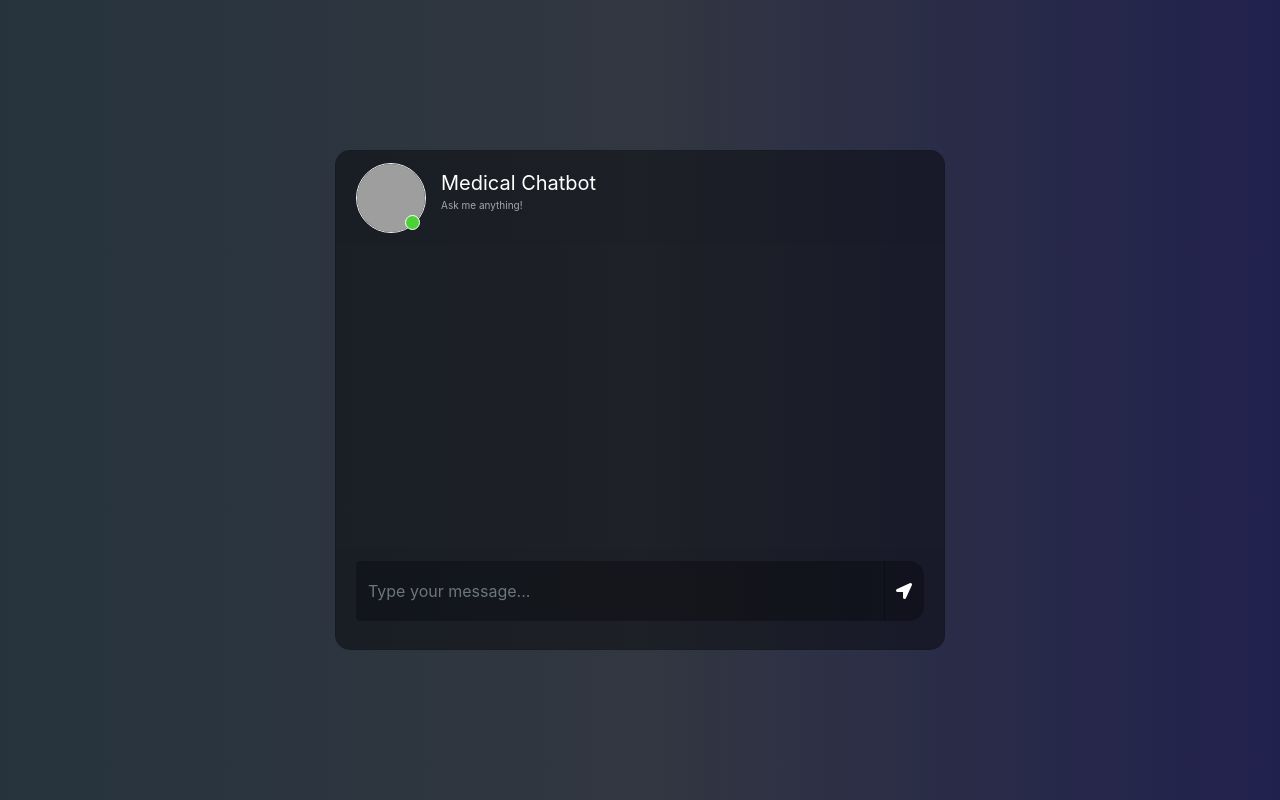
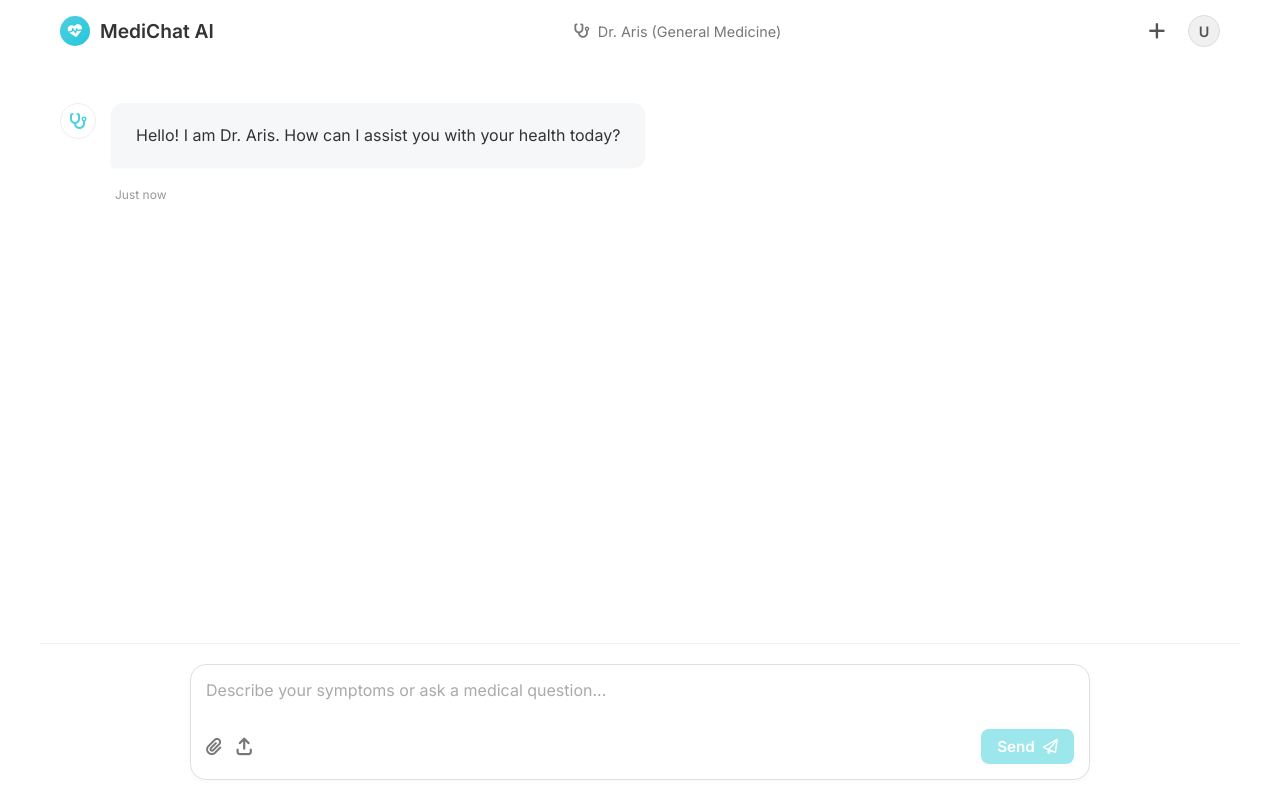
Before and after one commit to k-saravanan-2006/AI_medical_chatbot, a Flask app: page / in a window 1280 px wide. Run offline with Flask 3, Linux system fonts and the light colour scheme; some libraries are stand-ins or nearby versions; grey boxes are pictures that could not be loaded.

Commit message:
modify ui

```diff
--- /dev/null
+++ b/static/script.js
@@ -0,0 +1,92 @@
+const messageInput = document.getElementById('messageInput');
+const chatArea = document.querySelector('.chat-area');
+
+// Auto-resize textarea
+messageInput.addEventListener('input', function () {
+    this.style.height = 'auto';
+    this.style.height = (this.scrollHeight) + 'px';
+});
+
+// Handle Enter key to send
+messageInput.addEventListener('keydown', function (e) {
+    if (e.key === 'Enter' && !e.shiftKey) {
+        e.preventDefault();
+        sendMessage();
+    }
+});
+
+function formatTime(date) {
+    let hours = date.getHours();
+    let minutes = date.getMinutes();
+    const ampm = hours >= 12 ? 'PM' : 'AM';
+    hours = hours % 12;
+    hours = hours ? hours : 12; // the hour '0' should be '12'
+    minutes = minutes < 10 ? '0' + minutes : minutes;
+    return hours + ':' + minutes + ' ' + ampm;
+}
+
+function appendMessage(sender, text) {
+    const timeString = formatTime(new Date());
+    let msgHTML = '';
+
+    if (sender === 'user') {
+        msgHTML = `
+        <div class="message-row user-row">
+            <div class="message-content user-message">
+                <p>${text}</p>
+            </div>
+            <div class="avatar user-avatar"><i class="fa-regular fa-user"></i></div>
+        </div>
+        <div class="timestamp user-timestamp">${timeString}</div>
+        `;
+    } else {
+        msgHTML = `
+        <div class="message-row bot-row">
+            <div class="avatar bot-avatar"><i class="fa-solid fa-stethoscope"></i></div>
+            <div class="message-wrapper">
+                <div class="message-content bot-message">
+                    <p>${text}</p>
+                </div>
+            </div>
+        </div>
+        <div class="timestamp bot-timestamp">${timeString}</div>
+        `;
+    }
+
+    chatArea.insertAdjacentHTML('beforeend', msgHTML);
+    chatArea.scrollTop = chatArea.scrollHeight;
+}
+
+async function sendMessage() {
+    const text = messageInput.value.trim();
+    if (!text) return;
+
+    // Clear input
+    messageInput.value = '';
+    messageInput.style.height = 'auto'; // Reset height
+
+    // Add user message to UI
+    appendMessage('user', text);
+
+    // Send to backend
+    const formData = new FormData();
+    formData.append('msg', text);
+
+    try {
+        const response = await fetch('/get', {
+            method: 'POST',
+            body: formData
+        });
+
+        if (response.ok) {
+            const result = await response.text();
+            appendMessage('bot', result);
+        } else {
+            console.error('Server responded with status:', response.status);
+            appendMessage('bot', 'Error: Could not reach the server.');
+        }
+    } catch (error) {
+        console.error('Fetch error:', error);
+        appendMessage('bot', 'Error: Connection failed.');
+    }
+}
--- a/static/style.css
+++ b/static/style.css
@@ -1,223 +1,303 @@
-body,html{
-	height: 100%;
-	margin: 0;
-	background: rgb(44, 47, 59);
-   background: -webkit-linear-gradient(to right, rgb(40, 59, 34), rgb(54, 60, 70), rgb(32, 32, 43));
-	background: linear-gradient(to right, rgb(38, 51, 61), rgb(50, 55, 65), rgb(33, 33, 78));
+:root {
+    --primary-color: #4DD0E1;
+    /* Teal color from main message */
+    --primary-light: #E0F7FA;
+    --bg-color: #FFFFFF;
+    --text-color: #333333;
+    --grey-bg: #F5F5F5;
+    --border-color: #E0E0E0;
+    --logo-color: #4DB6AC;
 }
 
-.chat{
-	margin-top: auto;
-	margin-bottom: auto;
+* {
+    margin: 0;
+    padding: 0;
+    box-sizing: border-box;
+    font-family: 'Inter', sans-serif;
 }
-.card{
-	height: 500px;
-	border-radius: 15px !important;
-	background-color: rgba(0,0,0,0.4) !important;
+
+body {
+    background-color: var(--bg-color);
+    height: 100vh;
+    display: flex;
+    flex-direction: column;
+    color: var(--text-color);
 }
-.contacts_body{
-	padding:  0.75rem 0 !important;
-	overflow-y: auto;
-	white-space: nowrap;
+
+.app-container {
+    max-width: 1200px;
+    margin: 0 auto;
+    width: 100%;
+    height: 100%;
+    display: flex;
+    flex-direction: column;
 }
-.msg_card_body{
-	overflow-y: auto;
+
+/* Header */
+.chat-header {
+    display: flex;
+    justify-content: space-between;
+    align-items: center;
+    padding: 15px 20px;
+    border-bottom: 1px solid transparent;
 }
-.card-header{
-	border-radius: 15px 15px 0 0 !important;
-	border-bottom: 0 !important;
+
+.logo-area {
+    display: flex;
+    align-items: center;
+    gap: 10px;
+    font-weight: 700;
+    font-size: 1.2rem;
+    color: #333;
 }
-.card-footer{
-border-radius: 0 0 15px 15px !important;
-	border-top: 0 !important;
+
+.logo-icon {
+    background-color: var(--primary-color);
+    color: white;
+    width: 30px;
+    height: 30px;
+    border-radius: 50%;
+    background: linear-gradient(135deg, #4DD0E1, #26C6DA);
+    display: flex;
+    align-items: center;
+    justify-content: center;
+    font-size: 0.9rem;
 }
-.container{
-	align-content: center;
+
+.logo-icon i {
+    transform: rotate(-10deg);
 }
-.search{
-	border-radius: 15px 0 0 15px !important;
-	background-color: rgba(0,0,0,0.3) !important;
-	border:0 !important;
-	color:white !important;
+
+.doctor-info {
+    color: #777;
+    font-size: 0.9rem;
+    display: flex;
+    align-items: center;
+    gap: 8px;
 }
-.search:focus{
-	 box-shadow:none !important;
-   outline:0px !important;
+
+.doctor-icon {
+    color: #777;
 }
-.type_msg{
-	background-color: rgba(0,0,0,0.3) !important;
-	border:0 !important;
-	color:white !important;
-	height: 60px !important;
-	overflow-y: auto;
+
+.header-actions {
+    display: flex;
+    align-items: center;
+    gap: 15px;
 }
-	.type_msg:focus{
-	 box-shadow:none !important;
-   outline:0px !important;
+
+.icon-btn {
+    background: none;
+    border: none;
+    font-size: 1.2rem;
+    cursor: pointer;
+    color: #555;
+    display: flex;
+    align-items: center;
+    justify-content: center;
+    width: 32px;
+    height: 32px;
 }
-.attach_btn{
-	border-radius: 15px 0 0 15px !important;
-	background-color: rgba(0,0,0,0.3) !important;
-	border:0 !important;
-	color: white !important;
-	cursor: pointer;
+
+.user-avatar-small {
+    width: 32px;
+    height: 32px;
+    border-radius: 50%;
+    background-color: #f0f0f0;
+    display: flex;
+    align-items: center;
+    justify-content: center;
+    font-weight: 600;
+    font-size: 0.9rem;
+    color: #555;
+    border: 1px solid #ddd;
 }
-.send_btn{
-	border-radius: 0 15px 15px 0 !important;
-	background-color: rgba(0,0,0,0.3) !important;
-	border:0 !important;
-	color: white !important;
-	cursor: pointer;
+
+/* Chat Area */
+.chat-area {
+    flex: 1;
+    padding: 40px 20px;
+    display: flex;
+    flex-direction: column;
+    gap: 15px;
+    overflow-y: auto;
 }
-.search_btn{
-	border-radius: 0 15px 15px 0 !important;
-	background-color: rgba(0,0,0,0.3) !important;
-	border:0 !important;
-	color: white !important;
-	cursor: pointer;
+
+.message-row {
+    display: flex;
+    gap: 15px;
+    align-items: flex-start;
+    max-width: 80%;
 }
-.contacts{
-	list-style: none;
-	padding: 0;
+
+.user-row {
+    align-self: flex-end;
+    flex-direction: row;
+    justify-content: flex-end;
 }
-.contacts li{
-	width: 100% !important;
-	padding: 5px 10px;
-	margin-bottom: 15px !important;
+
+.bot-row {
+    align-self: flex-start;
 }
-.active{
-	background-color: rgba(0,0,0,0.3);
+
+.avatar {
+    width: 36px;
+    height: 36px;
+    border-radius: 50%;
+    display: flex;
+    align-items: center;
+    justify-content: center;
+    flex-shrink: 0;
 }
-.user_img{
-	height: 70px;
-	width: 70px;
-	border:1.5px solid #f5f6fa;
 
+.user-avatar {
+    background-color: #E0F7FA;
+    color: #4DD0E1;
+    border: 1px solid #B2EBF2;
 }
-.user_img_msg{
-	height: 40px;
-	width: 40px;
-	border:1.5px solid #f5f6fa;
 
+.bot-avatar {
+    background: white;
+    border: 1px solid #eee;
+    color: #4DD0E1;
 }
-.img_cont{
-	position: relative;
-	height: 70px;
-	width: 70px;
+
+.message-content {
+    padding: 20px 25px;
+    border-radius: 12px;
+    line-height: 1.5;
+    font-size: 1rem;
+    position: relative;
+    box-shadow: 0 1px 2px rgba(0, 0, 0, 0.05);
 }
-.img_cont_msg{
-	height: 40px;
-	width: 40px;
+
+.user-message {
+    background-color: var(--primary-color);
+    color: white;
+    border-bottom-right-radius: 4px;
 }
-.online_icon{
-	position: absolute;
-	height: 15px;
-	width:15px;
-	background-color: #4cd137;
-	border-radius: 50%;
-	bottom: 0.2em;
-	right: 0.4em;
-	border:1.5px solid white;
+
+.bot-message {
+    background-color: #F5F7F9;
+    color: #333;
+    border-bottom-left-radius: 4px;
 }
-.offline{
-	background-color: #c23616 !important;
+
+.timestamp {
+    font-size: 0.75rem;
+    color: #999;
+    margin-top: 5px;
 }
-.user_info{
-	margin-top: auto;
-	margin-bottom: auto;
-	margin-left: 15px;
+
+.user-timestamp {
+    align-self: flex-end;
+    margin-right: 55px;
 }
-.user_info span{
-	font-size: 20px;
-	color: white;
+
+.bot-extras {
+    margin-left: 55px;
+    display: flex;
+    flex-direction: column;
+    gap: 5px;
 }
-.user_info p{
-	font-size: 10px;
-	color: rgba(255,255,255,0.6);
+
+.citation {
+    display: inline-flex;
+    align-items: center;
+    gap: 6px;
+    background-color: white;
+    border: 1px solid #eee;
+    padding: 6px 12px;
+    border-radius: 20px;
+    font-size: 0.8rem;
+    color: #555;
+    width: fit-content;
+    box-shadow: 0 1px 3px rgba(0, 0, 0, 0.05);
+    cursor: pointer;
 }
-.video_cam{
-	margin-left: 50px;
-	margin-top: 5px;
+
+.bot-timestamp {
+    margin-left: 55px;
 }
-.video_cam span{
-	color: white;
-	font-size: 20px;
-	cursor: pointer;
-	margin-right: 20px;
+
+
+/* Input Area */
+.input-area {
+    padding: 20px;
+    background-color: white;
+    border-top: 1px solid #f0f0f0;
 }
-.msg_cotainer{
-	margin-top: auto;
-	margin-bottom: auto;
-	margin-left: 10px;
-	border-radius: 25px;
-	background-color: rgb(82, 172, 255);
-	padding: 10px;
-	position: relative;
+
+.input-container {
+    max-width: 900px;
+    margin: 0 auto;
+    border: 1px solid #e0e0e0;
+    border-radius: 16px;
+    padding: 15px;
+    background-color: white;
+    box-shadow: 0 2px 5px rgba(0, 0, 0, 0.03);
+    position: relative;
 }
-.msg_cotainer_send{
-	margin-top: auto;
-	margin-bottom: auto;
-	margin-right: 10px;
-	border-radius: 25px;
-	background-color: #58cc71;
-	padding: 10px;
-	position: relative;
+
+textarea {
+    width: 100%;
+    border: none;
+    resize: none;
+    outline: none;
+    font-size: 1rem;
+    color: #333;
+    min-height: 24px;
+    font-family: inherit;
+    margin-bottom: 40px;
 }
-.msg_time{
-	position: absolute;
-	left: 0;
-	bottom: -15px;
-	color: rgba(255,255,255,0.5);
-	font-size: 10px;
+
+textarea::placeholder {
+    color: #aaa;
 }
-.msg_time_send{
-	position: absolute;
-	right:0;
-	bottom: -15px;
-	color: rgba(255,255,255,0.5);
-	font-size: 10px;
+
+.input-actions {
+    display: flex;
+    justify-content: space-between;
+    align-items: center;
+    position: absolute;
+    bottom: 15px;
+    left: 15px;
+    right: 15px;
 }
-.msg_head{
-	position: relative;
+
+.left-actions {
+    display: flex;
+    gap: 15px;
 }
-#action_menu_btn{
-	position: absolute;
-	right: 10px;
-	top: 10px;
-	color: white;
-	cursor: pointer;
-	font-size: 20px;
+
+.action-btn {
+    background: none;
+    border: none;
+    cursor: pointer;
+    color: #777;
+    font-size: 1.1rem;
+    transition: color 0.2s;
 }
-.action_menu{
-	z-index: 1;
-	position: absolute;
-	padding: 15px 0;
-	background-color: rgba(0,0,0,0.5);
-	color: white;
-	border-radius: 15px;
-	top: 30px;
-	right: 15px;
-	display: none;
+
+.action-btn:hover {
+    color: #333;
 }
-.action_menu ul{
-	list-style: none;
-	padding: 0;
-	margin: 0;
+
+.send-btn {
+    background-color: #9BE7EB;
+    color: white;
+    border: none;
+    padding: 8px 16px;
+    border-radius: 8px;
+    font-weight: 600;
+    cursor: pointer;
+    display: flex;
+    align-items: center;
+    gap: 8px;
+    font-size: 0.95rem;
+    transition: background-color 0.2s;
 }
-.action_menu ul li{
-	width: 100%;
-	padding: 10px 15px;
-	margin-bottom: 5px;
+
+.send-btn:hover {
+    background-color: #4DD0E1;
 }
-.action_menu ul li i{
-	padding-right: 10px;
-}
-.action_menu ul li:hover{
-	cursor: pointer;
-	background-color: rgba(0,0,0,0.2);
-}
-@media(max-width: 576px){
-	.contacts_card{
-	margin-bottom: 15px !important;
-}
-}
--- a/templates/chat.html
+++ b/templates/chat.html
@@ -1,81 +1,66 @@
-<link href="//maxcdn.bootstrapcdn.com/bootstrap/4.1.1/css/bootstrap.min.css" rel="stylesheet" id="bootstrap-css">
-<script src="//maxcdn.bootstrapcdn.com/bootstrap/4.1.1/js/bootstrap.min.js"></script>
-<script src="//cdnjs.cloudflare.com/ajax/libs/jquery/3.2.1/jquery.min.js"></script>
+<!DOCTYPE html>
+<html lang="en">
 
-<!DOCTYPE html>
-<html>
 <head>
-		<title>Chatbot</title>
-		<link rel="stylesheet" href="https://stackpath.bootstrapcdn.com/bootstrap/4.1.3/css/bootstrap.min.css" integrity="sha384-MCw98/SFnGE8fJT3GXwEOngsV7Zt27NXFoaoApmYm81iuXoPkFOJwJ8ERdknLPMO" crossorigin="anonymous">
-		<link rel="stylesheet" href="https://use.fontawesome.com/releases/v5.5.0/css/all.css" integrity="sha384-B4dIYHKNBt8Bc12p+WXckhzcICo0wtJAoU8YZTY5qE0Id1GSseTk6S+L3BlXeVIU" crossorigin="anonymous">
-		<script src="https://ajax.googleapis.com/ajax/libs/jquery/3.3.1/jquery.min.js"></script>
-		<link rel="stylesheet" type="text/css" href="{{ url_for('static', filename='style.css')}}"/>
+    <meta charset="UTF-8">
+    <meta name="viewport" content="width=device-width, initial-scale=1.0">
+    <title>MediChat AI</title>
+    <link rel="stylesheet" href="{{ url_for('static', filename='style.css') }}">
+    <link href="https://fonts.googleapis.com/css2?family=Inter:wght@400;500;600&display=swap" rel="stylesheet">
+    <link rel="stylesheet" href="https://cdnjs.cloudflare.com/ajax/libs/font-awesome/6.4.0/css/all.min.css">
 </head>
 
+<body>
+    <div class="app-container">
+        <!-- Header -->
+        <header class="chat-header">
+            <div class="logo-area">
+                <div class="logo-icon"><i class="fa-solid fa-heart-pulse"></i></div>
+                <span class="logo-text">MediChat AI</span>
+            </div>
 
-	<body>
-		<div class="container-fluid h-100">
-			<div class="row justify-content-center h-100">
-				<div class="col-md-8 col-xl-6 chat">
-					<div class="card">
-						<div class="card-header msg_head">
-							<div class="d-flex bd-highlight">
-								<div class="img_cont">
-									<!-- <img src="https://i.ibb.co/fSNP7Rz/icons8-chatgpt-512.png" class="rounded-circle user_img"> -->
-									<img src="https://www.prdistribution.com/spirit/uploads/pressreleases/2019/newsreleases/d83341deb75c4c4f6b113f27b1e42cd8-chatbot-florence-already-helps-thousands-of-patients-to-remember-their-medication.png" class="rounded-circle user_img">
-									<span class="online_icon"></span>
+            <div class="doctor-info">
+                <i class="fa-solid fa-stethoscope doctor-icon"></i>
+                <span class="doctor-name">Dr. Aris (General Medicine)</span>
             </div>
-								<div class="user_info">
-									<span>Medical Chatbot</span>
-									<p>Ask me anything!</p>
+
+            <div class="header-actions">
+                <button class="icon-btn"><i class="fa-solid fa-plus"></i></button>
+                <div class="user-avatar-small">U</div>
+            </div>
+        </header>
+
+        <!-- Chat Area -->
+        <main class="chat-area" id="chatArea">
+            <!-- Initial Greeting (Optional) -->
+            <div class="message-row bot-row">
+                <div class="avatar bot-avatar"><i class="fa-solid fa-stethoscope"></i></div>
+                <div class="message-wrapper">
+                    <div class="message-content bot-message">
+                        <p>Hello! I am Dr. Aris. How can I assist you with your health today?</p>
                     </div>
                 </div>
             </div>
-						<div id="messageFormeight" class="card-body msg_card_body">
+            <div class="timestamp bot-timestamp">Just now</div>
+        </main>
 
-
+        <!-- Input Area -->
+        <footer class="input-area">
+            <div class="input-container">
+                <textarea id="messageInput"
+                    placeholder="Describe your symptoms or ask a medical question..."></textarea>
+                <div class="input-actions">
+                    <div class="left-actions">
+                        <button class="action-btn"><i class="fa-solid fa-paperclip"></i></button>
+                        <button class="action-btn"><i class="fa-solid fa-arrow-up-from-bracket"></i></button>
                     </div>
-						<div class="card-footer">
-							<form id="messageArea" class="input-group">
-                                <input type="text" id="text" name="msg" placeholder="Type your message..." autocomplete="off" class="form-control type_msg" required/>
-								<div class="input-group-append">
-									<button type="submit" id="send" class="input-group-text send_btn"><i class="fas fa-location-arrow"></i></button>
-								</div>
-							</form>
+                    <button class="send-btn" onclick="sendMessage()">Send <i
+                            class="fa-regular fa-paper-plane"></i></button>
                 </div>
             </div>
+        </footer>
     </div>
-			</div>
-		</div>
+    <script src="{{ url_for('static', filename='script.js') }}"></script>
+</body>
 
-		<script>
-			$(document).ready(function() {
-				$("#messageArea").on("submit", function(event) {
-					const date = new Date();
-					const hour = date.getHours();
-					const minute = date.getMinutes();
-					const str_time = hour+":"+minute;
-					var rawText = $("#text").val();
-
-					var userHtml = '<div class="d-flex justify-content-end mb-4"><div class="msg_cotainer_send">' + rawText + '<span class="msg_time_send">'+ str_time + '</span></div><div class="img_cont_msg"><img src="https://i.ibb.co/d5b84Xw/Untitled-design.png" class="rounded-circle user_img_msg"></div></div>';
-
-					$("#text").val("");
-					$("#messageFormeight").append(userHtml);
-
-					$.ajax({
-						data: {
-							msg: rawText,
-						},
-						type: "POST",
-						url: "/get",
-					}).done(function(data) {
-						var botHtml = '<div class="d-flex justify-content-start mb-4"><div class="img_cont_msg"><img src="https://www.prdistribution.com/spirit/uploads/pressreleases/2019/newsreleases/d83341deb75c4c4f6b113f27b1e42cd8-chatbot-florence-already-helps-thousands-of-patients-to-remember-their-medication.png" class="rounded-circle user_img_msg"></div><div class="msg_cotainer">' + data + '<span class="msg_time">' + str_time + '</span></div></div>';
-						$("#messageFormeight").append($.parseHTML(botHtml));
-					});
-					event.preventDefault();
-				});
-			});
-		</script>
-
-    </body>
 </html>
```
Lines whose indentation alone changed are shown as unchanged.
